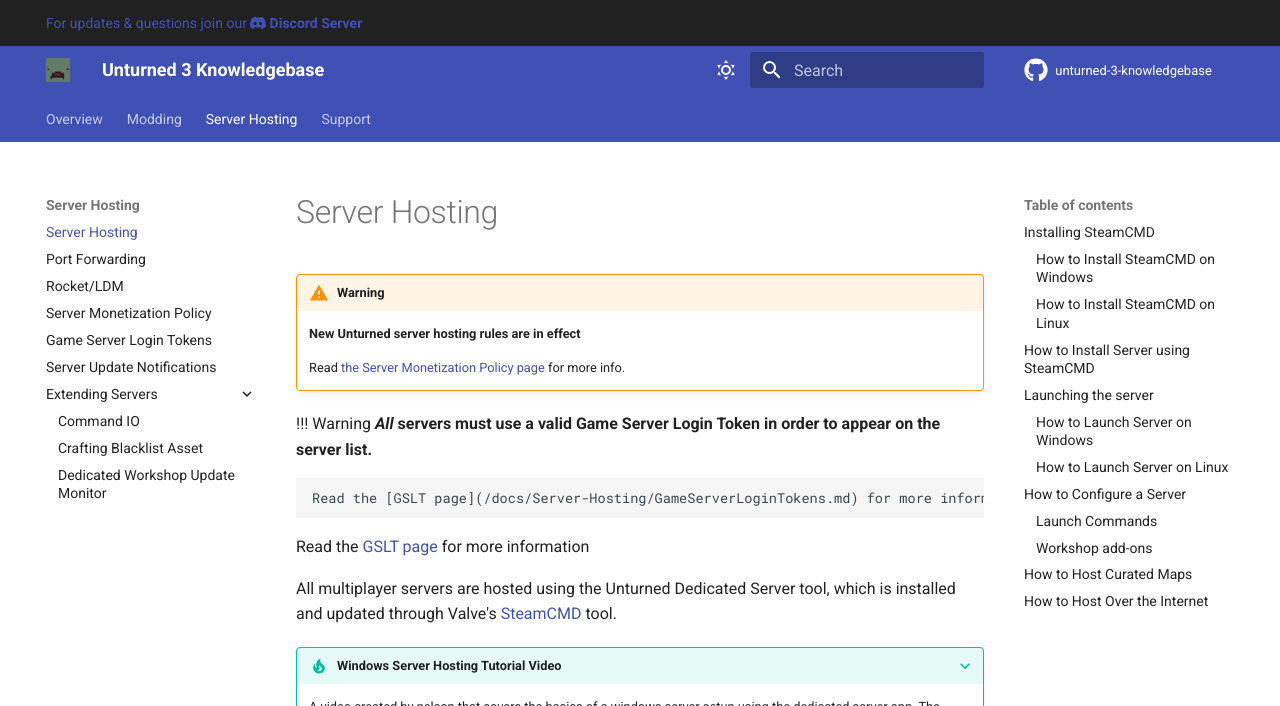
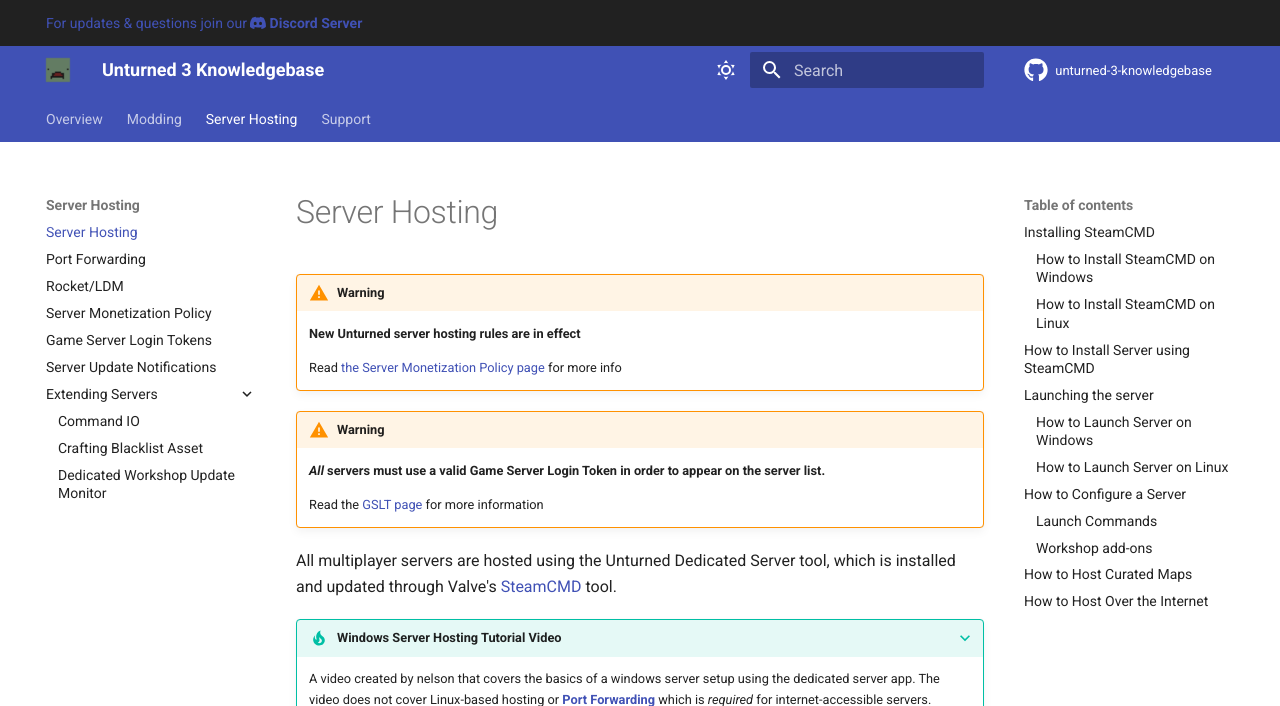
Before and after one commit to unturned-info/unturned-3-knowledgebase, an MkDocs documentation site: the page built from docs/Server-Hosting/ServerHosting.md, in a window 1280 px wide and 900 px high, cut to the strip 0-706 px from the top of the window. Built offline with MkDocs 1.6.1 and Material for MkDocs 9.7.7, drawn with Linux system fonts in a browser that asks for light colours; comment, search, counter and statistics services are not loaded.

Commit message:
Update ServerHosting.md

```diff
--- a/docs/Server-Hosting/ServerHosting.md
+++ b/docs/Server-Hosting/ServerHosting.md
@@ -3,13 +3,12 @@
 !!! Warning
     **New Unturned server hosting rules are in effect**
 
-    Read [the Server Monetization Policy page](/docs/Server-Hosting/Monetization.md) for more info.
+    Read [the Server Monetization Policy page](/docs/Server-Hosting/Monetization.md) for more info
 
- !!! Warning
+!!! Warning
      ***All* servers must use a valid Game Server Login Token in order to appear on the server list.**
 
     Read the [GSLT page](/docs/Server-Hosting/GameServerLoginTokens.md) for more information
-   Read the [GSLT page](/docs/Server-Hosting/GameServerLoginTokens.md) for more information
 
 All multiplayer servers are hosted using the Unturned Dedicated Server tool, which is installed and updated through Valve's [SteamCMD](https://developer.valvesoftware.com/wiki/SteamCMD) tool.
 
```
